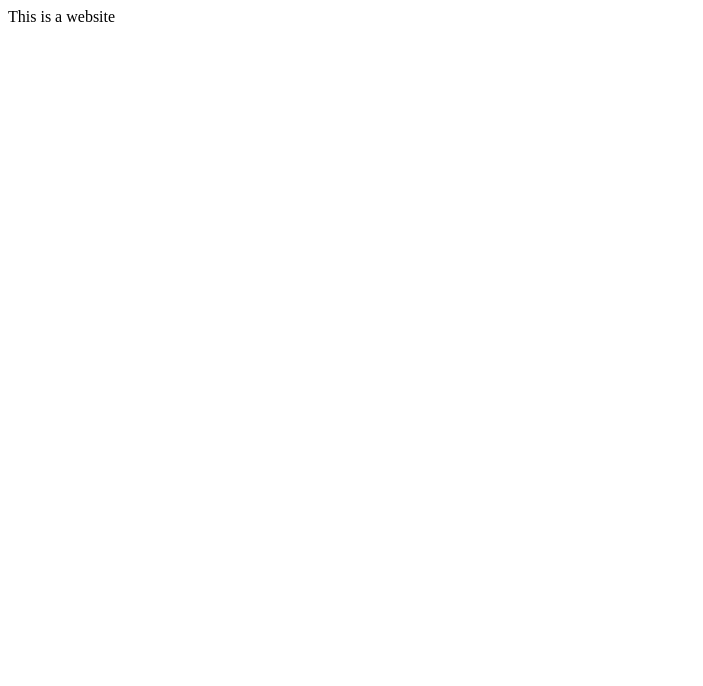
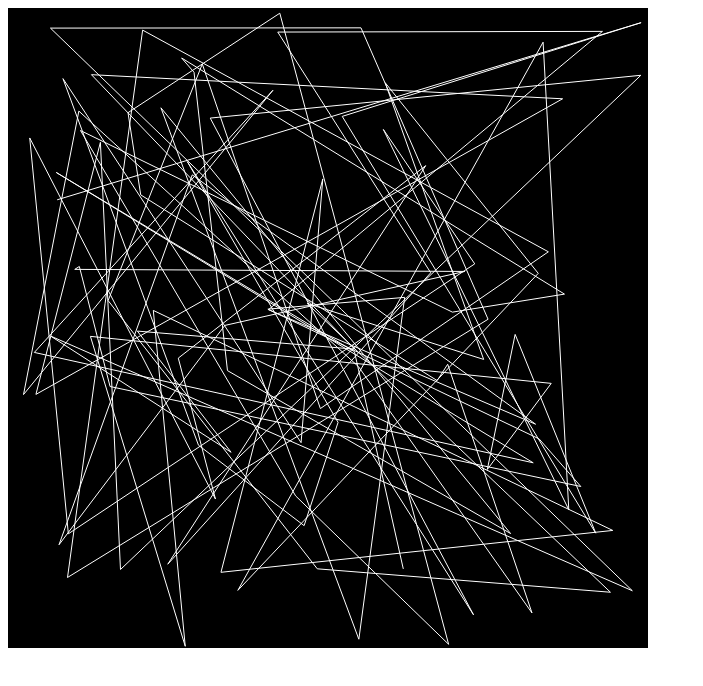
Before and after one commit to What-Guns/tardigrame, a website with bundled scripts: page index.html in a window 1280 px wide. Shown: the whole page, without its empty margins (0-703 px from the left). Built offline with nearby package versions, Linux system fonts and the light colour scheme.

Commit message:
Draw stuff. The grid needs some work.

```diff
--- /dev/null
+++ b/game.ts
@@ -0,0 +1,21 @@
+import {Grid} from './grid.js';
+
+export class Game {
+  readonly grid = new Grid(10, 10);
+
+  private readonly ctx: CanvasRenderingContext2D;
+
+  constructor(canvas: HTMLCanvasElement) {
+    this.ctx = canvas.getContext('2d')!;
+  }
+
+  draw() {
+    const w = this.ctx.canvas.width;
+    const h = this.ctx.canvas.height;
+    this.ctx.clearRect(0, 0, w, h);
+    this.ctx.fillStyle = 'black';
+    this.ctx.fillRect(0, 0, w, h);
+
+    this.grid.draw(this.ctx);
+  }
+}
--- a/grid.ts
+++ b/grid.ts
@@ -13,4 +13,15 @@ export class Grid {
             }
         }
     }
+
+    draw(ctx: CanvasRenderingContext2D) {
+      ctx.strokeStyle = 'white';
+      ctx.beginPath();
+      for(let y = 0; y < this.columns; y++) {
+        for(let x = 0; x < this.columns; x++) {
+          ctx.lineTo(Math.random() * 640, Math.random() * 640);
+        }
+      }
+      ctx.stroke();
+    }
 }
--- a/index.html
+++ b/index.html
@@ -6,6 +6,8 @@
     <script type="module" src="dist/index.js"></script>
   </head>
   <body>
-    This is a website
+    <canvas width="640" height="640">
+      This game requires canvas support. And also, like, esnext? What year is it?
+    </canvas>
   </body>
 </html>
--- a/index.ts
+++ b/index.ts
@@ -1,9 +1,10 @@
-import {Test} from './test.js';
-import {Grid} from './grid.js';
+import {Game} from './game.js';
 
-const instance = new Test(4);
+const game = new Game(document.querySelector('canvas')!);
 
-alert(instance.n);
+tick();
 
-const grid = new Grid(10, 10);
-alert(`${grid.rows} rows by ${grid.columns} is ${grid.cells} cells!`);
+function tick() {
+  game.draw();
+  requestAnimationFrame(tick);
+}
--- a/test.ts
+++ /dev/null
@@ -1,3 +0,0 @@
-export class Test {
-  constructor(readonly n: number) { }
-}
```
